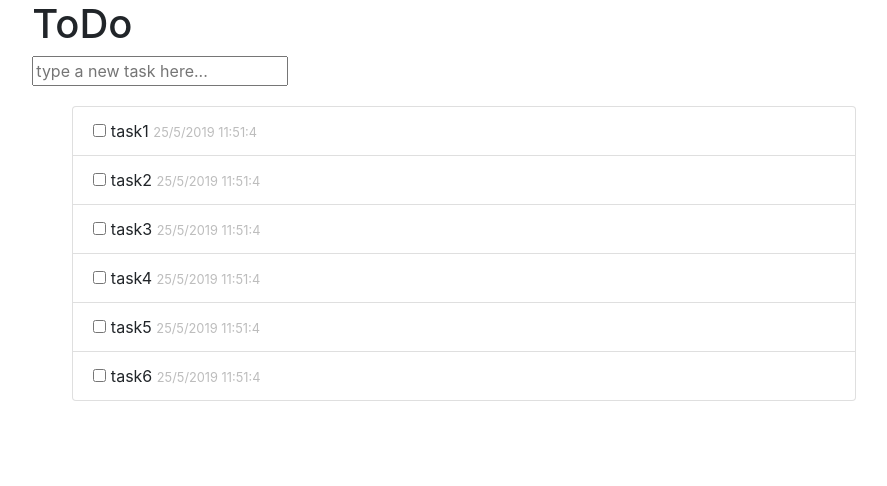
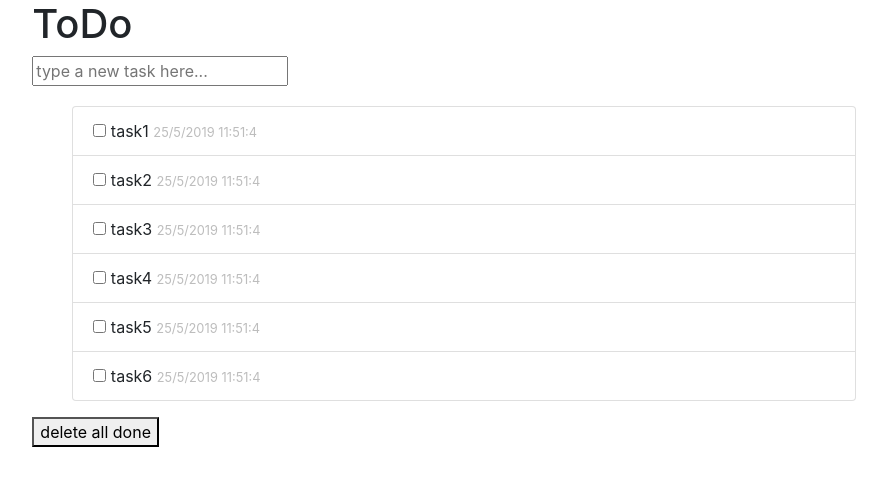
Before and after one commit to ig90/ToDo, an Angular app: page / in a window 1280 px wide. Shown: the top 486 px of the page, without its empty margins (196-1083 px from the left). Built offline with nearby package versions, Linux system fonts and the light colour scheme.

Commit message:
added deleteAllDone()

```diff
--- a/src/app/todo/todo.component.html
+++ b/src/app/todo/todo.component.html
@@ -21,4 +21,5 @@
             </li>
         </ul>
     </div>
+    <button (click)="deleteAllDone()">delete all done</button>
 </div>
--- a/src/app/todo/todo.component.ts
+++ b/src/app/todo/todo.component.ts
@@ -60,4 +60,12 @@ export class TodoComponent {
      return ''+ day+'/'+(month+1)+'/'+year+' '+hour+':'+minutes+':'+seconds;
    }
 
+   deleteAllDone() {
+    for (let i=0; i<=this.items.length; i++) {
+      if (this.items[i].isChecked === true) {
+          this.removeItem(this.items[i]);
+          this.items.splice(i,2);
+      }
+    }
+   }
 }
```
